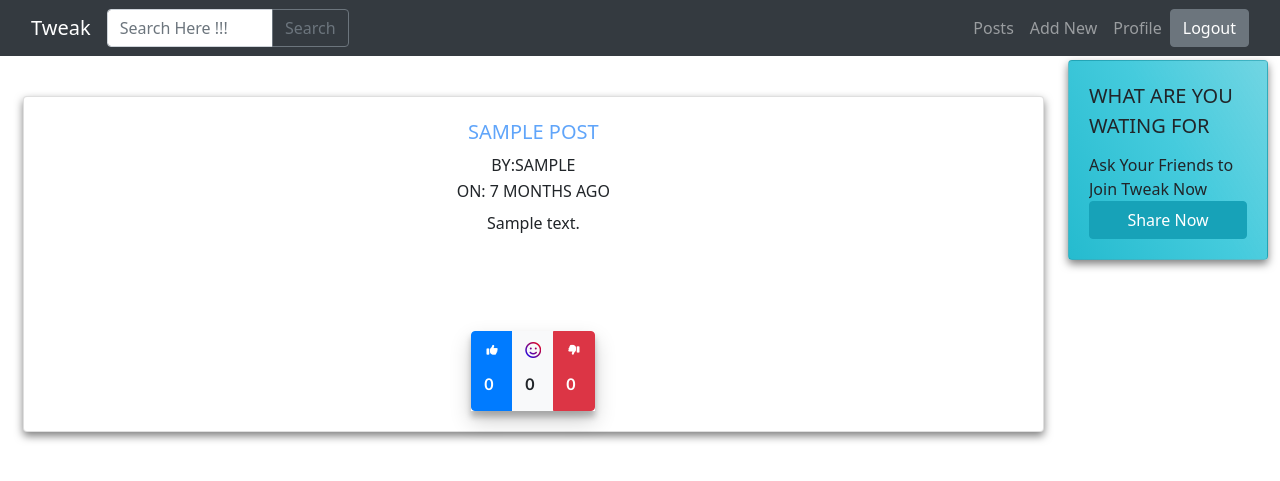
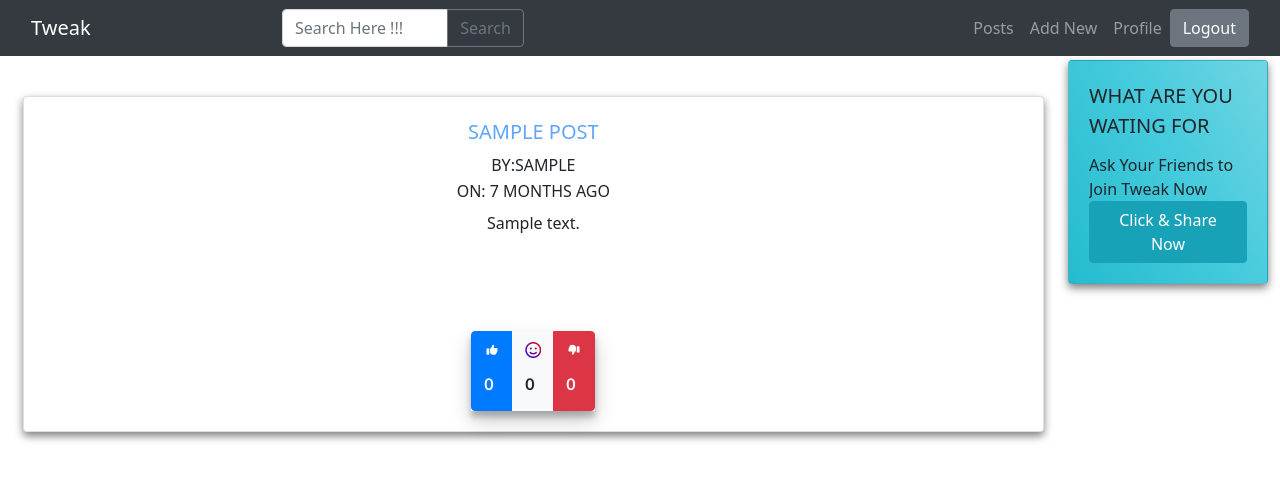
Before and after one commit to areeburrub/Tweak, a Flask app: page /post/1 in a window 1280 px wide. Shown: the top 481 px of the page. Run offline with Flask 2, Linux system fonts and the light colour scheme; a user stored in the database is signed in; tables that the repository leaves empty hold one stand-in row (values such as "Sample post"); parts of the project's set-up code (start-up, migrations or seed data) failed here and were passed over; some libraries are stand-ins or nearby versions.

Commit message:
Editor Added

```diff
--- a/templates/base.html
+++ b/templates/base.html
@@ -42,7 +42,7 @@
             border-bottom-right-radius: 20px;
             background:black;
             position: fixed;
-            top: 50px;
+            top: 90px;
             z-index: 10;
           }
 
@@ -114,20 +114,19 @@
 
       <a class="navbar-brand">Tweak</a>
 
+
+      <button class="navbar-toggler" type="button" data-toggle="collapse" data-target="#navbarResponsive" aria-controls="navbarResponsive" aria-expanded="false" aria-label="Toggle navigation">
+        <span class="navbar-toggler-icon"></span>
+      </button>
+      <div class="collapse navbar-collapse" id="navbarResponsive">
       <form class="form mx-auto" action="/search" method="POST">
           <div class="input-group">
-            <input type="text" name="search" autocomplete="off" id="livebox" class="form-control col-lg-6" placeholder="Search Here !!!">
+            <input type="text" name="search" autocomplete="off" id="livebox" class="form-control col-lg-6 col-md-5 col-sm-2" placeholder="Search Here !!!">
             <div class="input-group-append">
               <button class="btn btn-outline-secondary" type="submit">Search</button>
             </div>
           </div>
       </form>
-
-      <button class="navbar-toggler" type="button" data-toggle="collapse" data-target="#navbarResponsive" aria-controls="navbarResponsive" aria-expanded="false" aria-label="Toggle navigation">
-        <span class="navbar-toggler-icon"></span>
-      </button>
-      <div class="collapse navbar-collapse" id="navbarResponsive">
-
         <ul class="navbar-nav ml-auto">
           <li class="nav-item">
             <a class="nav-link" href="{{ url_for('posts') }}">Posts</a>
--- a/templates/post.html
+++ b/templates/post.html
@@ -89,7 +89,7 @@
                   <div class="col-md-3"></div>
                   <div class="col-md-6">
                     <a href="https://api.whatsapp.com/send?text=Hey%2C%20I%20tried%20Tweak%20their%20idea%20is%20cool%20just%20try%20it%20once%20and%20you%20will%20definitely%20like%20itPost%20something%20and%20share%20me%20the%20link%2C%20Show%20some%20of%20your%20writing%20skillslink%20to%20the%20website%3A%20https%3A%2F%2Ftweak-web.herokuapp.com%%20Register%20Now%20!!!!!!">
-                      <button type="submit" class="btn btn-info w-full">Register Now</button>
+                      <button type="submit" class="btn btn-info w-full">Click & Share Now</button>
                     </a>
                     </div>
                   <div class="col-md-3"></div>
@@ -113,7 +113,7 @@
               </p>
               <p class="card-text" style="overflow: hidden;  max-height: 14ch;">Ask Your Friends to Join Tweak Now</p>
                 <a href="https://api.whatsapp.com/send?text=Hey%2C%20I%20tried%20Tweak%20their%20idea%20is%20cool%20just%20try%20it%20once%20and%20you%20will%20definitely%20like%20itPost%20something%20and%20share%20me%20the%20link%2C%20Show%20some%20of%20your%20writing%20skillslink%20to%20the%20website%3A%20https%3A%2F%2Ftweak-web.herokuapp.com%%20Register%20Now%20!!!!!!">
-                  <button type="submit" class="btn btn-info w-full">Share Now</button>
+                  <button type="submit" class="btn btn-info w-full">Click & Share Now</button>
                 </a>
               </div>
             </div>
--- a/templates/posts.html
+++ b/templates/posts.html
@@ -65,7 +65,9 @@
                     </p>
                     <small class="card-subtitle mb-2 text-muted">by: {{ post.post_by }}</small>
                     <p class="card-subtitle mb-2 text-muted">{{ post.post_created | datetimeformat }}</p>
+                    <a href="{{ url_for('post', postid=post.post_id) }}" >
                     <div class="card-text" style="overflow: hidden; height: 100px;"> {{ post.post_body | safe }} </div>
+                    </a>
                   </div>
                 </div>
               </a>
--- a/templates/profile.html
+++ b/templates/profile.html
@@ -120,7 +120,7 @@
         {% for post in posts %}
         <div class="col-lg-3 col-md-4 mt-3">
           <a href="{{ url_for('post', postid=post.post_id) }}">
-            <div class="card h-100 m-2 mb-3 mt-3" style="box-shadow: 0 4px 8px 0 rgba(0, 0, 0, 0.5); ">
+            <div class="card h-100 m-2 mb-3 mt-3" style="box-shadow: 0 4px 8px 0 rgba(0, 0, 0, 0.5); padding-bottom: 10px; ">
               <div class="card-body">
 
                 <p class="card-title text-uppercase lead" style="overflow: hidden; position: relative; height: 30%;  max-height: 15ch;">
@@ -130,6 +130,7 @@
                 <p class="card-subtitle mb-2 text-muted">on: {{ post.post_created | datetimeformat }}</p>
                 <div class="card-text" style="overflow: hidden;  max-height: 14ch;"> {{ post.post_body | safe }} </div>
               </div>
+
             </div>
           </a>
         </div>
```
Also changed, not shown: test.db.
